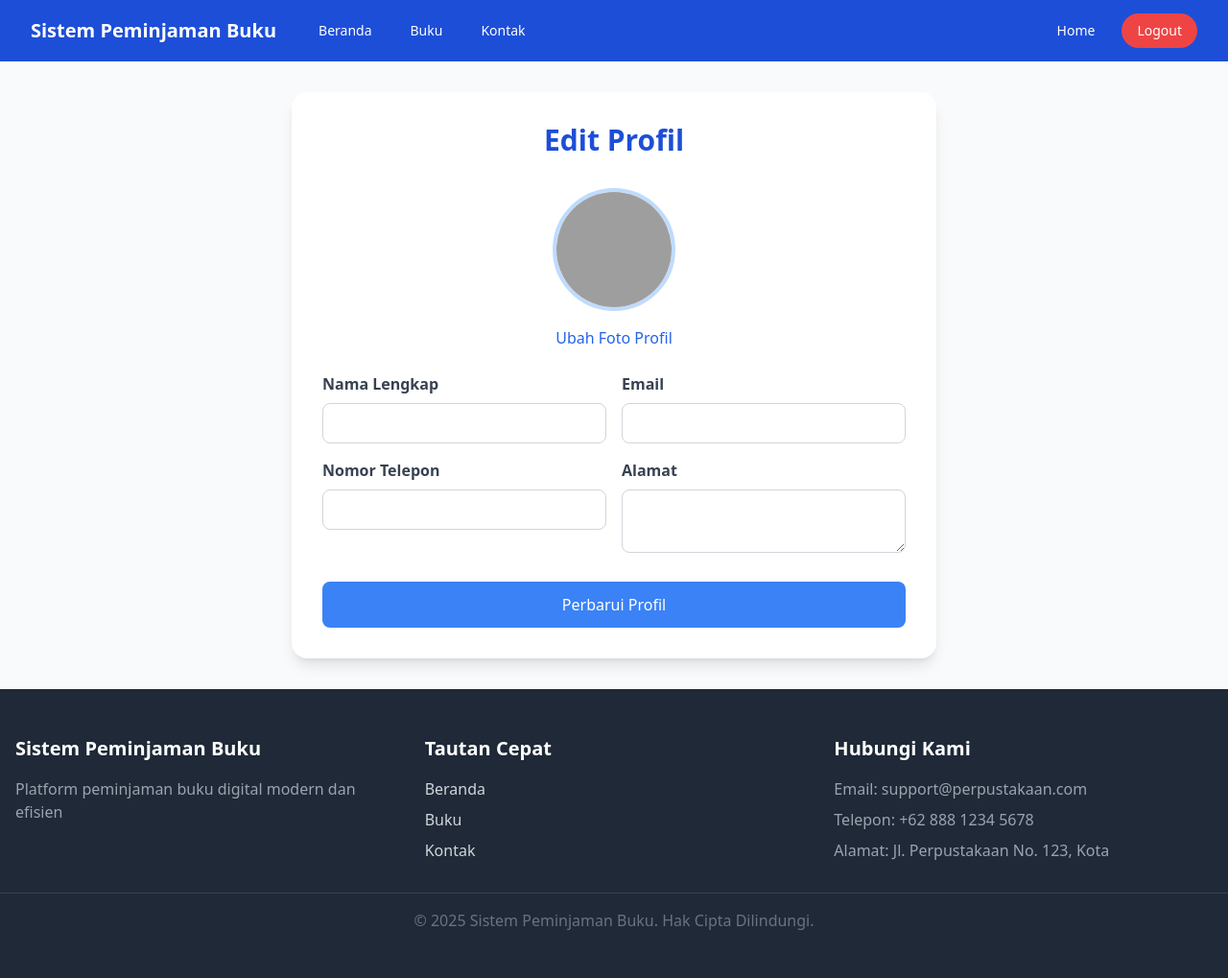
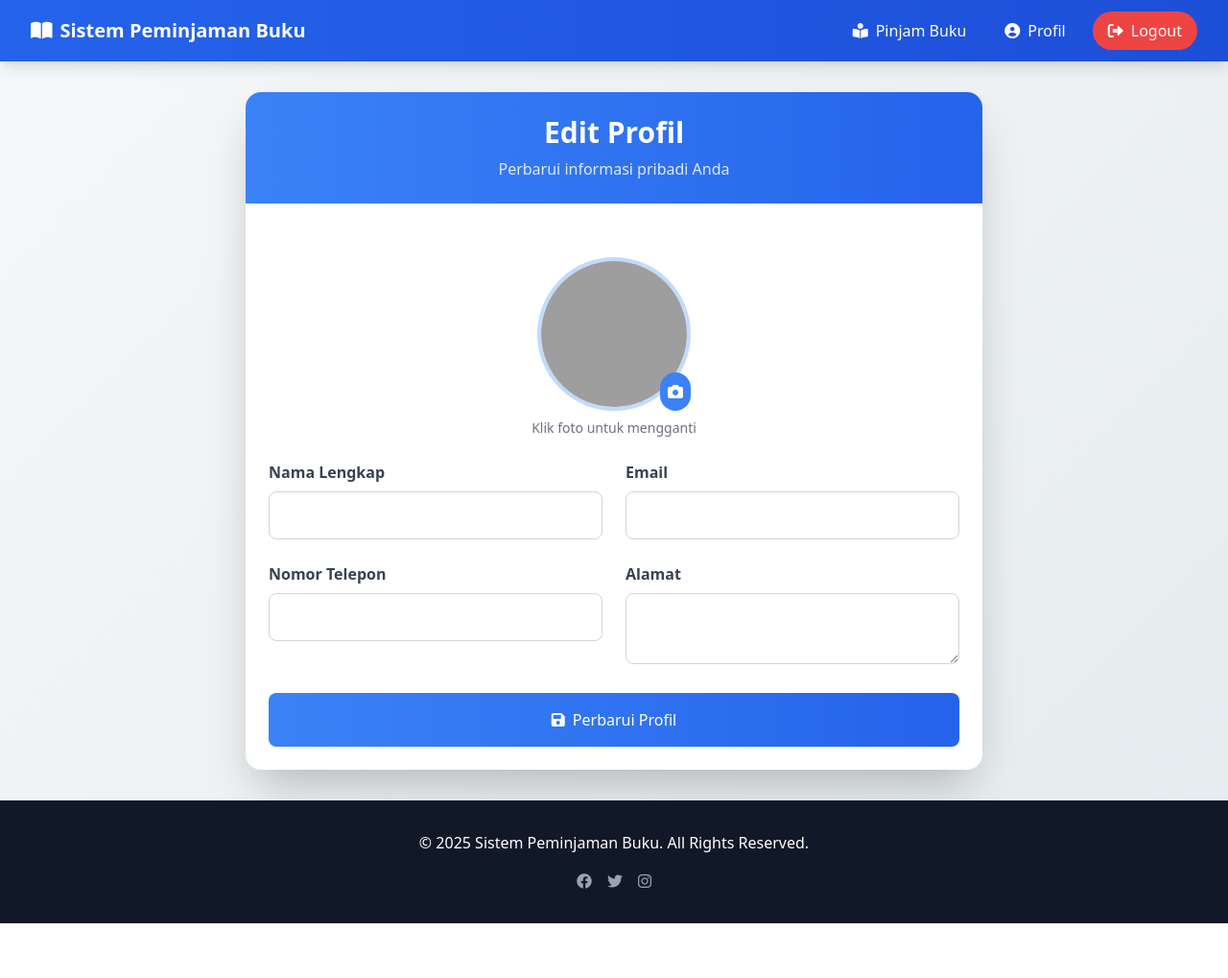
Before and after one commit to Madleyym/sistem-peminjaman-buku, a PHP site: page /SistemPeminjamanBuku/auth/users/profile.php in a window 1280 px wide. Shown: the whole page at 96% size. After the commit the page ends 962 px from the top, so only its background shows below. Run offline with PHP 8.4, Linux system fonts and the light colour scheme; the visitor is signed in with stand-in values (Sample User, id 1); data that the repository does not hold is empty; some libraries are stand-ins or nearby versions; grey boxes are pictures that could not be loaded.

Commit message:
update profile on public

```diff
--- a/public/auth/users/profile.php
+++ b/public/auth/users/profile.php
@@ -4,8 +4,10 @@ require_once('../../../config/constants.php');
 require_once '../../../config/database.php';
 require_once '../../../classes/User.php';
 require_once '../../../classes/Book.php';
+require_once __DIR__ . '/../../../vendor/autoload.php';
 
-// Check if user is logged in
+
+// Authentication check
 if (!isset($_SESSION['user_id'])) {
     header("Location: ../auth/login.php");
     exit();
@@ -17,38 +19,47 @@ $conn = $database->getConnection();
 $userModel = new User($conn);
 $user = $userModel->getUserById($_SESSION['user_id']);
 
-// Handle profile update
+// Profile update handling
 $updateSuccess = false;
 $errors = [];
 
 if ($_SERVER['REQUEST_METHOD'] == 'POST') {
-    // Sanitize and validate input
+    // Input sanitization
     $name = filter_var($_POST['name'] ?? '', FILTER_SANITIZE_STRING);
     $email = filter_var($_POST['email'] ?? '', FILTER_SANITIZE_EMAIL);
     $phone = filter_var($_POST['phone_number'] ?? '', FILTER_SANITIZE_STRING);
     $address = filter_var($_POST['address'] ?? '', FILTER_SANITIZE_STRING);
 
-    // Validate inputs
+    // Validation
     if (empty($name)) $errors[] = "Nama tidak boleh kosong";
     if (empty($email) || !filter_var($email, FILTER_VALIDATE_EMAIL)) $errors[] = "Email tidak valid";
 
-    // Handle profile image upload
+    // Profile image handling
     $profileImage = $user['profile_image'];
     if (!empty($_FILES['profile_image']['name'])) {
-        $uploadDir = '../uploads/profiles/';
+        $uploadDir = realpath(__DIR__ . '/../../../uploads/profiles') . '/'; // Path absolut
         $filename = uniqid() . '_' . basename($_FILES['profile_image']['name']);
         $uploadPath = $uploadDir . $filename;
 
+        // Debugging path
+        if (!file_exists($uploadDir)) {
+            $errors[] = "Direktori tujuan tidak ditemukan: $uploadDir";
+        } else if (!file_exists($_FILES['profile_image']['tmp_name'])) {
+            $errors[] = "File sementara tidak ditemukan.";
+        } else {
             if (move_uploaded_file($_FILES['profile_image']['tmp_name'], $uploadPath)) {
-            $profileImage = str_replace('../', '/', $uploadPath);
+                // Ganti path untuk penyimpanan di database
+                $profileImage = str_replace(realpath(__DIR__ . '/../../../'), '', $uploadPath);
+                $profileImage = str_replace('\\', '/', $profileImage); // Normalisasi path
             } else {
-            $errors[] = "Gagal mengunggah gambar profil";
+                $errors[] = "Gagal mengunggah gambar profil ke $uploadPath.";
+            }
         }
     }
 
-    // Update profile if no errors
+    // Update profile
     if (empty($errors)) {
-        $updateResult = $user->updateProfile(
+        $updateResult = $userModel->updateProfile(
             $_SESSION['user_id'],
             $name,
             $email,
@@ -57,9 +68,9 @@ if ($_SERVER['REQUEST_METHOD'] == 'POST') {
             $profileImage
         );
 
+
         if ($updateResult) {
             $updateSuccess = true;
-            // Refresh user data
             $user = $userModel->getUserById($_SESSION['user_id']);
             $_SESSION['user_name'] = $user['name'];
             $_SESSION['user_email'] = $user['email'];
@@ -69,6 +80,7 @@ if ($_SERVER['REQUEST_METHOD'] == 'POST') {
     }
 }
 ?>
+
 <!DOCTYPE html>
 <html lang="id">
 
@@ -79,197 +91,168 @@ if ($_SERVER['REQUEST_METHOD'] == 'POST') {
     <script src="https://cdn.tailwindcss.com"></script>
     <script src="https://cdn.jsdelivr.net/npm/alpinejs@3.x.x/dist/cdn.min.js" defer></script>
     <link href="https://fonts.googleapis.com/css2?family=Inter:wght@300;400;600;700&display=swap" rel="stylesheet">
+    <link href="https://cdnjs.cloudflare.com/ajax/libs/font-awesome/6.0.0-beta3/css/all.min.css" rel="stylesheet">
+    <style>
+        body {
+            background: linear-gradient(135deg, #f6f8f9 0%, #e5ebee 100%);
+        }
+    </style>
 </head>
 
-<body class="bg-gray-50 font-inter min-h-screen flex flex-col">
-    <!-- Mobile Navigation -->
-    <nav x-data="{ open: false }" class="bg-blue-700 md:hidden">
+<body class="min-h-screen flex flex-col font-inter">
+    <!-- Navigation -->
+    <nav x-data="{ mobileMenu: false }" class="bg-gradient-to-r from-blue-600 to-blue-700 shadow-lg">
         <div class="max-w-7xl mx-auto px-4 sm:px-6 lg:px-8">
             <div class="flex items-center justify-between h-16">
-                <div class="flex items-center">
-                    <a href="/" class="text-white font-bold text-xl">
+                <a href="/sistem/public/auth/users/dashboard.php" class="text-white font-bold text-xl flex items-center">
+                    <i class="fas fa-book-open mr-2"></i>
                     <?= htmlspecialchars(SITE_NAME) ?>
                 </a>
-                </div>
-                <div class="-mr-2 flex md:hidden">
+
+                <!-- Mobile Menu Toggle -->
+                <div class="md:hidden">
                     <button
-                        @click="open = !open"
-                        type="button"
-                        class="bg-blue-600 inline-flex items-center justify-center p-2 rounded-md text-white hover:bg-blue-500 focus:outline-none">
-                        <span class="sr-only">Open main menu</span>
-                        <svg x-show="!open" class="h-6 w-6" stroke="currentColor" fill="none" viewBox="0 0 24 24">
-                            <path stroke-linecap="round" stroke-linejoin="round" stroke-width="2" d="M4 6h16M4 12h16M4 18h16"></path>
-                        </svg>
-                        <svg x-show="open" class="h-6 w-6" stroke="currentColor" fill="none" viewBox="0 0 24 24">
-                            <path stroke-linecap="round" stroke-linejoin="round" stroke-width="2" d="M6 18L18 6M6 6l12 12"></path>
-                        </svg>
+                        @click="mobileMenu = !mobileMenu"
+                        class="text-white hover:bg-blue-500 p-2 rounded-md">
+                        <i x-show="!mobileMenu" class="fas fa-bars"></i>
+                        <i x-show="mobileMenu" class="fas fa-times"></i>
                     </button>
                 </div>
+
+                <!-- Desktop Navigation -->
+                <div class="hidden md:flex space-x-4 items-center">
+                    <a href="/sistem/public/auth/users/book-loan.php" class="text-white hover:bg-blue-500 px-3 py-2 rounded-md">
+                        <i class="fas fa-book-reader mr-2"></i>Pinjam Buku
+                    </a>
+                    <a href="/sistem/public/auth/users/profile.php" class="text-white hover:bg-blue-500 px-3 py-2 rounded-md">
+                        <i class="fas fa-user-circle mr-2"></i>Profil
+                    </a>
+                    <a href="/sistem/public/auth/logout.php" class="bg-red-500 hover:bg-red-600 text-white px-4 py-2 rounded-full">
+                        <i class="fas fa-sign-out-alt mr-2"></i>Logout
+                    </a>
                 </div>
             </div>
 
             <!-- Mobile Menu -->
-        <div x-show="open" class="md:hidden">
-            <div class="px-2 pt-2 pb-3 space-y-1 sm:px-3 bg-blue-600">
-                <a href="/" class="text-white block px-3 py-2 rounded-md text-base font-medium hover:bg-blue-500">Beranda</a>
-                <a href="books.php" class="text-white block px-3 py-2 rounded-md text-base font-medium hover:bg-blue-500">Buku</a>
-                <?php if (empty($_SESSION['user_id'])): ?>
-                    <a href="../../auth/login.php" class="text-white block px-3 py-2 rounded-md text-base font-medium hover:bg-blue-500">Login</a>
-                    <a href="../../auth/register.php" class="text-white block px-3 py-2 rounded-md text-base font-medium hover:bg-blue-500">Daftar</a>
-                <?php else: ?>
-                    <a href="/sistem/public/auth/users/dashboard.php" class="text-white block px-3 py-2 rounded-md text-base font-medium hover:bg-blue-500">Home</a>
-                    <a href="/auth/logout.php" class="text-white block px-3 py-2 rounded-md text-base font-medium hover:bg-blue-500">Logout</a>
-                <?php endif; ?>
-                <a href="/contact" class="text-white block px-3 py-2 rounded-md text-base font-medium hover:bg-blue-500">Kontak</a>
-            </div>
-        </div>
-    </nav>
-
-    <!-- Desktop Navigation (Copied from index.php) -->
-    <nav class="bg-blue-700 hidden md:block">
-        <div class="max-w-7xl mx-auto px-4 sm:px-6 lg:px-8">
-            <div class="flex items-center justify-between h-16">
-                <div class="flex items-center">
-                    <a href="/" class="text-white font-bold text-xl mr-8">
-                        <?= htmlspecialchars(SITE_NAME) ?>
+            <div x-show="mobileMenu" class="md:hidden">
+                <div class="px-2 pt-2 pb-3 space-y-1 bg-blue-700">
+                    <a href="/sistem/public/auth/users/book-loan.php" class="text-white block px-3 py-2 rounded-md hover:bg-blue-500">
+                        <i class="fas fa-book-reader mr-2"></i>Pinjam Buku
                     </a>
-                    <div class="flex space-x-4">
-                        <a href="/sistem/public/index.php" class="text-white hover:bg-blue-600 px-3 py-2 rounded-md text-sm font-medium">Beranda</a>
-                        <a href="/sistem/public/books.php" class="text-white hover:bg-blue-600 px-3 py-2 rounded-md text-sm font-medium">Buku</a>
-                        <a href="/sistem/public/contact.php" class="text-white hover:bg-blue-600 px-3 py-2 rounded-md text-sm font-medium">Kontak</a>
-                    </div>
-                </div>
-                <div class="flex space-x-4">
-                    <?php if (empty($_SESSION['user_id'])): ?>
-                        <a href="/sistem/public/auth/login.php" class="text-white hover:bg-blue-600 px-3 py-2 rounded-md text-sm font-medium">Login</a>
-                        <a href="/sistem/public/auth/register.php" class="bg-green-500 hover:bg-green-600 text-white px-4 py-2 rounded-full text-sm font-medium">Daftar</a>
-                    <?php else: ?>
-                        <a href="/sistem/public/auth/users/dashboard.php" class="text-white hover:bg-blue-600 px-3 py-2 rounded-md text-sm font-medium">Home</a>
-                        <a href="/sistem/public/auth/logout.php" class="bg-red-500 hover:bg-red-600 text-white px-4 py-2 rounded-full text-sm font-medium">Logout</a>
-                    <?php endif; ?>
+                    <a href="/sistem/public/auth/users/profile.php" class="text-white block px-3 py-2 rounded-md hover:bg-blue-500">
+                        <i class="fas fa-user-circle mr-2"></i>Profil
+                    </a>
+                    <a href="/sistem/public/auth/logout.php" class="text-white block px-3 py-2 rounded-md hover:bg-blue-500">
+                        <i class="fas fa-sign-out-alt mr-2"></i>Logout
+                    </a>
                 </div>
             </div>
         </div>
     </nav>
 
-    <body class="bg-gray-50 font-inter min-h-screen flex flex-col">
+    <!-- Main Content -->
     <main class="flex-grow container mx-auto px-4 py-8">
-            <div class="max-w-2xl mx-auto bg-white rounded-2xl shadow-lg p-8">
-                <h2 class="text-3xl font-bold text-center text-blue-700 mb-8">Edit Profil</h2>
+        <div class="max-w-3xl mx-auto bg-white rounded-2xl shadow-2xl overflow-hidden">
+            <div class="bg-gradient-to-r from-blue-500 to-blue-600 p-6 text-center text-white">
+                <h2 class="text-3xl font-bold">Edit Profil</h2>
+                <p class="text-blue-100 mt-2">Perbarui informasi pribadi Anda</p>
+            </div>
 
+            <!-- Notifications -->
+            <div class="px-6 py-4">
                 <?php if ($updateSuccess): ?>
-                    <div class="bg-green-100 border border-green-400 text-green-700 px-4 py-3 rounded relative mb-4" role="alert">
-                        Profil berhasil diperbarui
+                    <div class="bg-green-100 border-l-4 border-green-500 text-green-700 p-4" role="alert">
+                        <p class="font-bold">Sukses</p>
+                        <p>Profil berhasil diperbarui</p>
                     </div>
                 <?php endif; ?>
 
                 <?php if (!empty($errors)): ?>
-                    <div class="bg-red-100 border border-red-400 text-red-700 px-4 py-3 rounded relative mb-4" role="alert">
+                    <div class="bg-red-100 border-l-4 border-red-500 text-red-700 p-4" role="alert">
+                        <p class="font-bold">Error</p>
                         <?php foreach ($errors as $error): ?>
                             <p><?= htmlspecialchars($error) ?></p>
                         <?php endforeach; ?>
                     </div>
                 <?php endif; ?>
+            </div>
 
-                <form action="profile.php" method="POST" enctype="multipart/form-data">
-                    <div class="mb-6 text-center">
-                        <input
-                            type="file"
-                            name="profile_image"
-                            id="profile_image"
-                            class="hidden"
-                            accept="image/*"
-                            onchange="previewImage(event)">
-                        <label for="profile_image" class="cursor-pointer">
+            <!-- Profile Form -->
+            <form action="profile.php" method="POST" enctype="multipart/form-data" class="p-6 space-y-6">
+                <!-- Profile Image Upload -->
+                <div class="flex flex-col items-center mb-6">
+                    <input type="file" name="profile_image" id="profile_image" class="hidden" accept="image/*" onchange="previewImage(event)">
+                    <label for="profile_image" class="cursor-pointer relative">
                         <img
                             id="profile_preview"
                             src="<?= !empty($user['profile_image']) ? htmlspecialchars($user['profile_image']) : '../assets/images/default-profile.png' ?>"
                             alt="Profil Pengguna"
-                                class="w-32 h-32 rounded-full mx-auto mb-4 object-cover border-4 border-blue-200 hover:border-blue-400 transition">
-                            <span class="text-blue-600 hover:text-blue-800">Ubah Foto Profil</span>
+                            class="w-40 h-40 rounded-full object-cover border-4 border-blue-200 hover:border-blue-400 transition">
+                        <div class="absolute bottom-0 right-0 bg-blue-500 text-white rounded-full p-2 hover:bg-blue-600 transition">
+                            <i class="fas fa-camera"></i>
+                        </div>
                     </label>
+                    <p class="mt-2 text-sm text-gray-500">Klik foto untuk mengganti</p>
                 </div>
 
-                    <div class="grid md:grid-cols-2 gap-4">
+                <!-- Input Fields -->
+                <div class="grid md:grid-cols-2 gap-6">
                     <div>
-                            <label for="name" class="block text-gray-700 font-bold mb-2">Nama Lengkap</label>
+                        <label class="block text-gray-700 font-semibold mb-2">Nama Lengkap</label>
                         <input
                             type="text"
-                                id="name"
                             name="name"
                             value="<?= htmlspecialchars($user['name']) ?>"
                             required
-                                class="w-full px-3 py-2 border border-gray-300 rounded-lg focus:outline-none focus:ring-2 focus:ring-blue-500">
+                            class="w-full px-4 py-3 border border-gray-300 rounded-lg focus:outline-none focus:ring-2 focus:ring-blue-500">
                     </div>
                     <div>
-                            <label for="email" class="block text-gray-700 font-bold mb-2">Email</label>
+                        <label class="block text-gray-700 font-semibold mb-2">Email</label>
                         <input
                             type="email"
-                                id="email"
                             name="email"
                             value="<?= htmlspecialchars($user['email']) ?>"
                             required
-                                class="w-full px-3 py-2 border border-gray-300 rounded-lg focus:outline-none focus:ring-2 focus:ring-blue-500">
+                            class="w-full px-4 py-3 border border-gray-300 rounded-lg focus:outline-none focus:ring-2 focus:ring-blue-500">
                     </div>
                 </div>
 
-                    <div class="grid md:grid-cols-2 gap-4 mt-4">
+                <div class="grid md:grid-cols-2 gap-6">
                     <div>
-                            <label for="phone_number" class="block text-gray-700 font-bold mb-2">Nomor Telepon</label>
+                        <label class="block text-gray-700 font-semibold mb-2">Nomor Telepon</label>
                         <input
                             type="tel"
-                                id="phone_number"
                             name="phone_number"
                             value="<?= htmlspecialchars($user['phone_number'] ?? '') ?>"
-                                class="w-full px-3 py-2 border border-gray-300 rounded-lg focus:outline-none focus:ring-2 focus:ring-blue-500">
+                            class="w-full px-4 py-3 border border-gray-300 rounded-lg focus:outline-none focus:ring-2 focus:ring-blue-500">
                     </div>
                     <div>
-                            <label for="address" class="block text-gray-700 font-bold mb-2">Alamat</label>
+                        <label class="block text-gray-700 font-semibold mb-2">Alamat</label>
                         <textarea
-                                id="address"
                             name="address"
-                                class="w-full px-3 py-2 border border-gray-300 rounded-lg focus:outline-none focus:ring-2 focus:ring-blue-500"><?= htmlspecialchars($user['address'] ?? '') ?></textarea>
+                            class="w-full px-4 py-3 border border-gray-300 rounded-lg focus:outline-none focus:ring-2 focus:ring-blue-500"><?= htmlspecialchars($user['address'] ?? '') ?></textarea>
                     </div>
                 </div>
 
+                <!-- Submit Button -->
                 <button
                     type="submit"
-                        class="w-full mt-6 bg-blue-500 text-white py-3 rounded-lg hover:bg-blue-600 transition duration-300">
-                        Perbarui Profil
+                    class="w-full bg-gradient-to-r from-blue-500 to-blue-600 text-white py-4 rounded-lg hover:from-blue-600 hover:to-blue-700 transition duration-300 transform hover:scale-105">
+                    <i class="fas fa-save mr-2"></i>Perbarui Profil
                 </button>
             </form>
         </div>
     </main>
 
     <!-- Footer -->
-        <footer class="bg-gray-800 text-white py-12">
-            <div class="container mx-auto px-4 grid md:grid-cols-3 gap-8">
-                <div>
-                    <h4 class="text-xl font-bold mb-4"><?= htmlspecialchars(SITE_NAME) ?></h4>
-                    <p class="text-gray-400">Platform peminjaman buku digital modern dan efisien</p>
-                    <div class="flex space-x-4 mt-4">
-                        <a href="#" class="text-gray-300 hover:text-white"><i class="fab fa-facebook"></i></a>
-                        <a href="#" class="text-gray-300 hover:text-white"><i class="fab fa-twitter"></i></a>
-                        <a href="#" class="text-gray-300 hover:text-white"><i class="fab fa-instagram"></i></a>
+    <footer class="bg-gray-900 text-white py-8">
+        <div class="container mx-auto px-4 text-center">
+            <p>&copy; <?= date('Y') ?> <?= htmlspecialchars(SITE_NAME) ?>. All Rights Reserved.</p>
+            <div class="flex justify-center space-x-4 mt-4">
+                <a href="#" class="text-gray-400 hover:text-white"><i class="fab fa-facebook"></i></a>
+                <a href="#" class="text-gray-400 hover:text-white"><i class="fab fa-twitter"></i></a>
+                <a href="#" class="text-gray-400 hover:text-white"><i class="fab fa-instagram"></i></a>
             </div>
-                </div>
-                <div>
-                    <h4 class="text-xl font-bold mb-4">Tautan Cepat</h4>
-                    <ul class="space-y-2">
-                        <li><a href="/" class="text-gray-300 hover:text-white">Beranda</a></li>
-                        <li><a href="/books" class="text-gray-300 hover:text-white">Buku</a></li>
-                        <li><a href="/contact" class="text-gray-300 hover:text-white">Kontak</a></li>
-                    </ul>
-                </div>
-                <div>
-                    <h4 class="text-xl font-bold mb-4">Hubungi Kami</h4>
-                    <p class="text-gray-400 mb-2">Email: support@perpustakaan.com</p>
-                    <p class="text-gray-400 mb-2">Telepon: +62 888 1234 5678</p>
-                    <p class="text-gray-400">Alamat: Jl. Perpustakaan No. 123, Kota</p>
-                </div>
-            </div>
-            <div class="text-center text-gray-500 mt-8 pt-4 border-t border-gray-700">
-                &copy; <?= date('Y') ?> <?= htmlspecialchars(SITE_NAME) ?>. Hak Cipta Dilindungi.
         </div>
     </footer>
 
```
Lines whose indentation alone changed are shown as unchanged.
